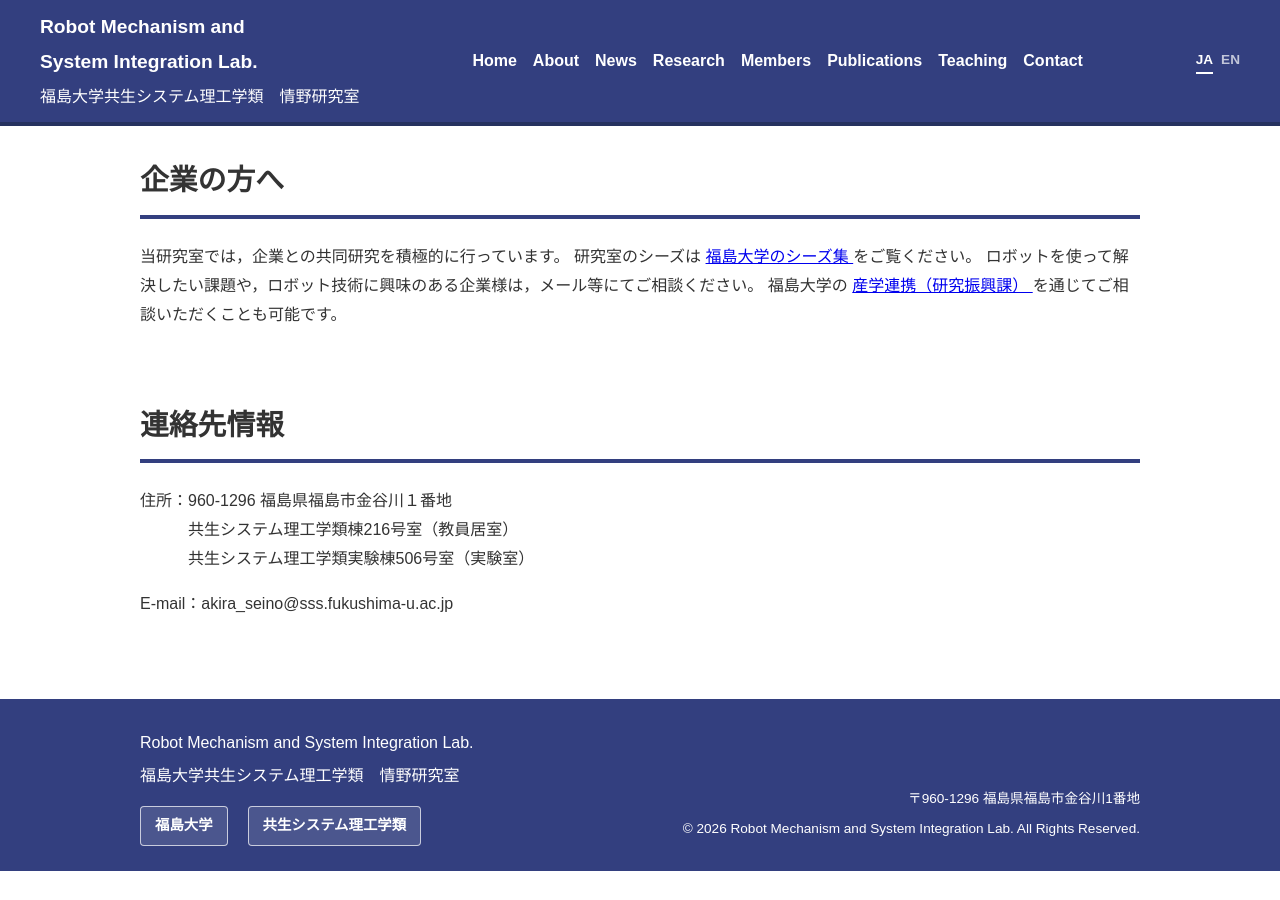
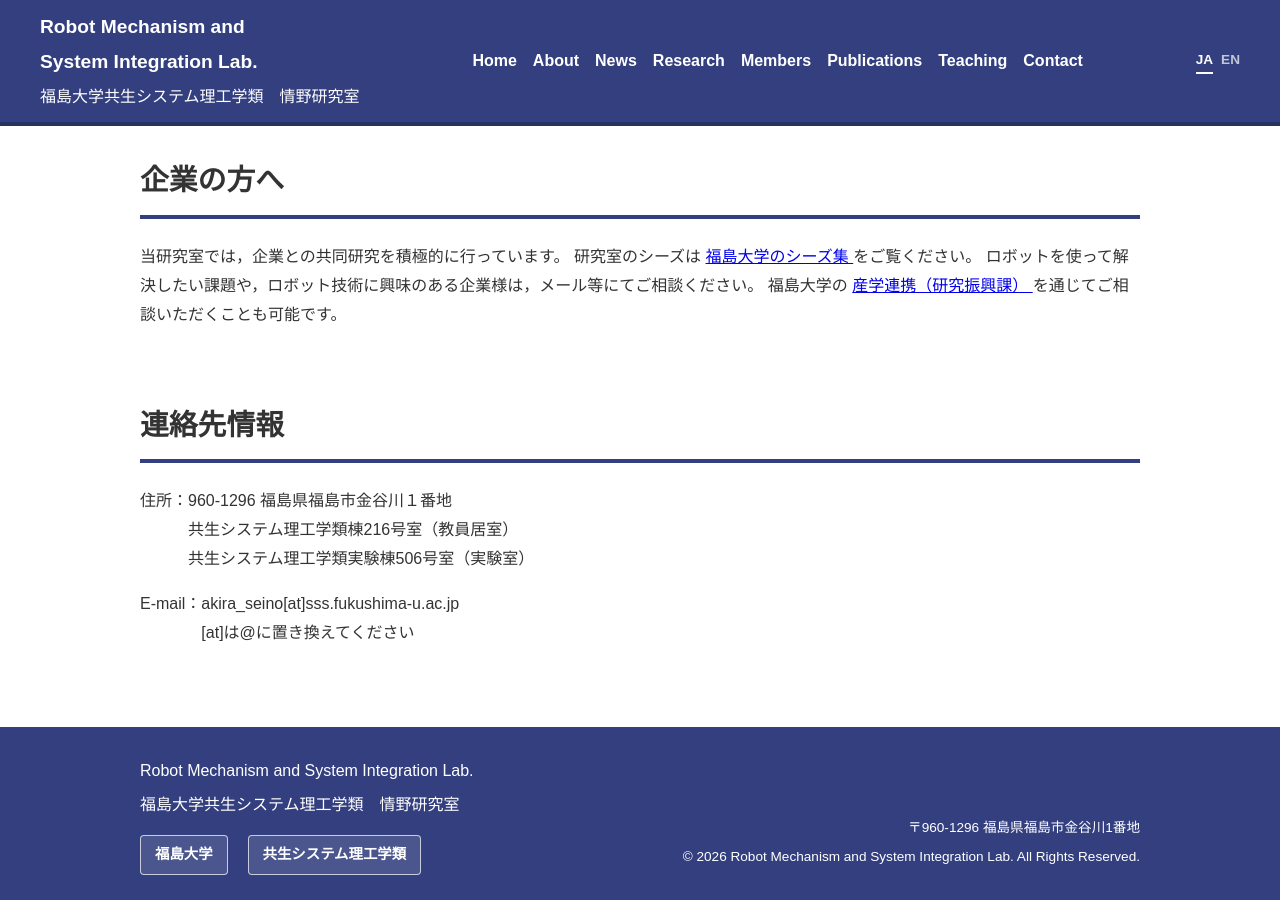
Before and after one commit to rmsi-seino-lab/rmsi-seino-lab.github.io, a Jekyll site: the page built from contact.html, in a window 1280 px wide and 900 px high, scrolled down 1052 px. Built offline with Jekyll 4.4.1, drawn with Linux system fonts in a browser that asks for light colours; before the commit the page ends 1923 px from its top, so only the background shows below that.

Commit message:
Update website

```diff
--- a/contact.html
+++ b/contact.html
@@ -80,7 +80,8 @@ lang_url: /en/contact.html
             <p class="e-mail">
             <span class="email-label">E-mail：</span>
             <span class="email-text">
-                akira_seino@sss.fukushima-u.ac.jp
+                akira_seino[at]sss.fukushima-u.ac.jp<br>
+                [at]は@に置き換えてください
             </span>
             </p>
     </section>
--- a/en/contact.html
+++ b/en/contact.html
@@ -94,7 +94,8 @@ lang_url: /contact.html
         <p class="e-mail">
         <span class="email-label">E-mail：</span>
         <span class="email-text">
-            akira_seino@sss.fukushima-u.ac.jp
+            akira_seino[at]sss.fukushima-u.ac.jp<br>
+            replace [at] with @ symbol
         </span>
         </p>
 </section>
```
